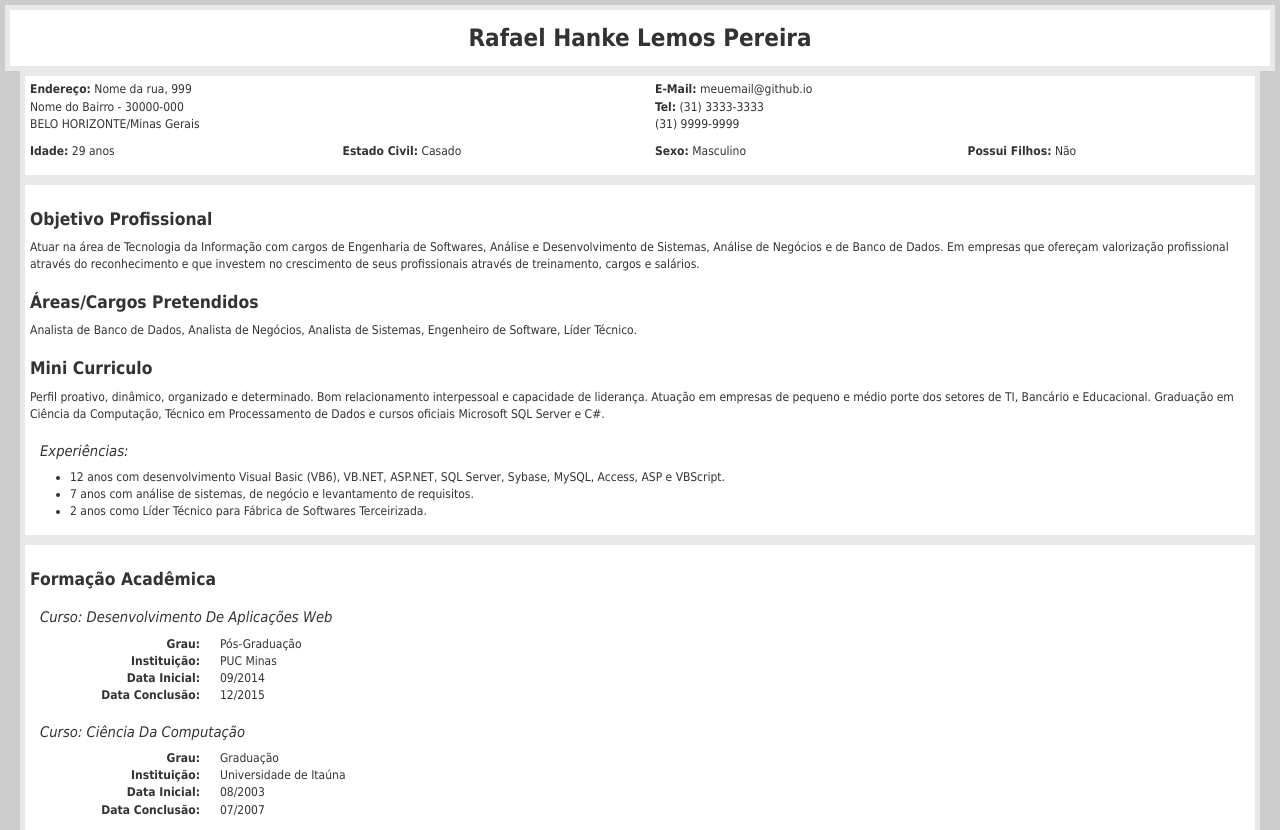
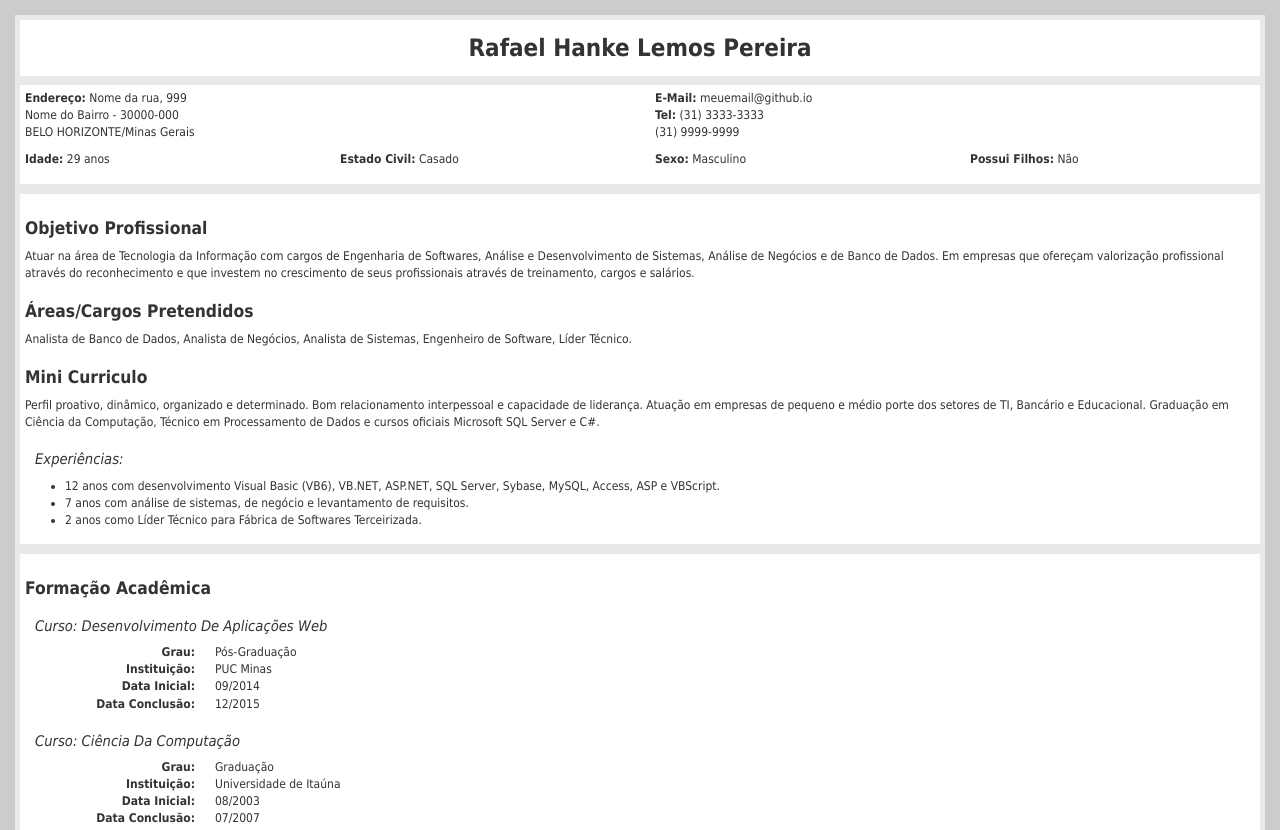
Before and after one commit to rhlpereira/rhlpereira.github.io, a plain HTML site: page index.html in a window 1280 px wide. Shown: the top 830 px of the page. Drawn offline with Linux system fonts and the light colour scheme; no server answers.

```diff
--- a/css/curriculo.css
+++ b/css/curriculo.css
@@ -3,7 +3,6 @@
     font-family:Tahoma;
     font-size:9pt;
     background-color:#CCC;
-				padding: 5px 5px 5px 5px;
 }
 h3
 {
@@ -31,29 +30,41 @@
 }
 .dados
 {
-                /*color:red;*/
+    /*color:red;
+    padding: 5px 5px 5px 5px;*/
+
 }
 .objetivo
 {
-                /*color:blue;*/
+    /*color:blue;
+    padding: 5px 5px 5px 5px;*/
 }
 .formacao
 {
-                /*color:green;*/
+    /*color:green;
+    padding: 5px 5px 5px 5px;*/
 }
 .experiencia
 {
-                /*color:gold;*/
+    /*color:gold;
+    padding: 5px 5px 5px 5px;*/
 }
 .habilidades
 {
-                /*color:maroon;*/
+    /*color:maroon;
+    padding: 5px 5px 5px 5px;*/
+}
+.titulo
+{
+    background-color:white;
+    margin: 15px 15px 0px 15px;
 }
 section
 {
     background-color:white;
     padding: 5px 5px;
     border: 5px solid #e9e9e9;
+    min-width:370px;
 }
 dt
 {
@@ -63,3 +74,17 @@
 {
     margin-left:10px;
 }
+header
+{
+    position:fixed;
+    top:0px;
+    max-height:80px;
+    width:100%;
+    background-color:#CCC;
+    z-index:10;
+}
+article
+{
+    position:relative;
+    top:80px;
+}
```
Lines whose indentation alone changed are shown as unchanged.
